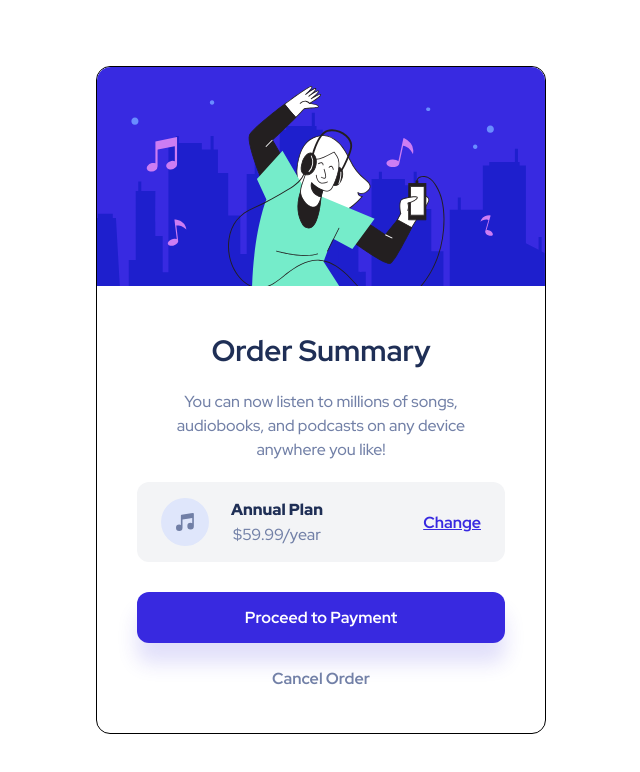
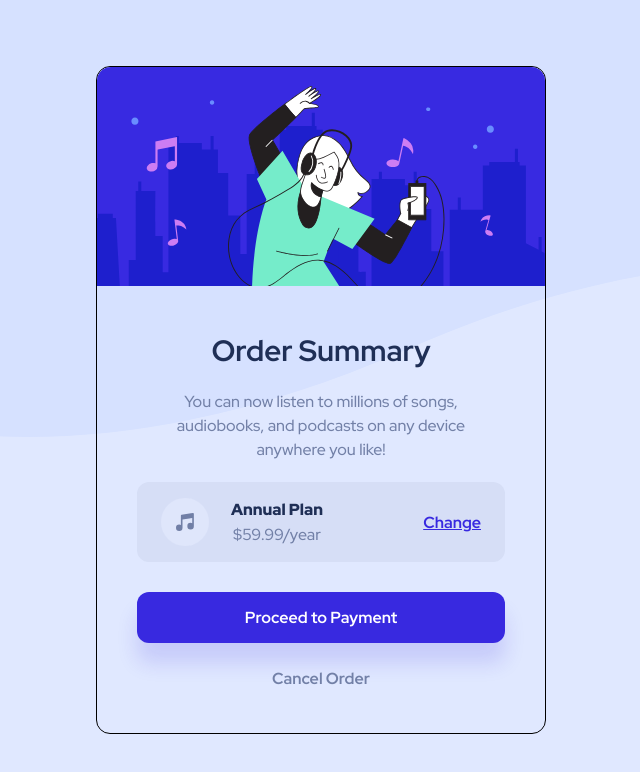
Before and after one commit to h4sitha/Order-summary-frontendmentor, a plain HTML site: page index.html in a window 1280 px wide. Shown: the whole page, without its empty margins (319-959 px from the left). Drawn offline with Linux system fonts and the light colour scheme.

Commit message:
Add a background image to the body
To repeat the image only along the x axis, I used background-repeat property with repeat-x value.

This image is a png which contains the top part of the wave. The bottom half is empty and it is filled by the background-color.

```diff
--- a/style.css
+++ b/style.css
@@ -8,6 +8,9 @@ body {
     justify-content: center;
     align-items: center;
     color: hsl(224, 23%, 55%);
+    background-image: url(./images/pattern-background-desktop.svg);
+    background-color: hsl(225, 100%, 94%);
+    background-repeat: repeat-x;
 }
 
 html {
```
